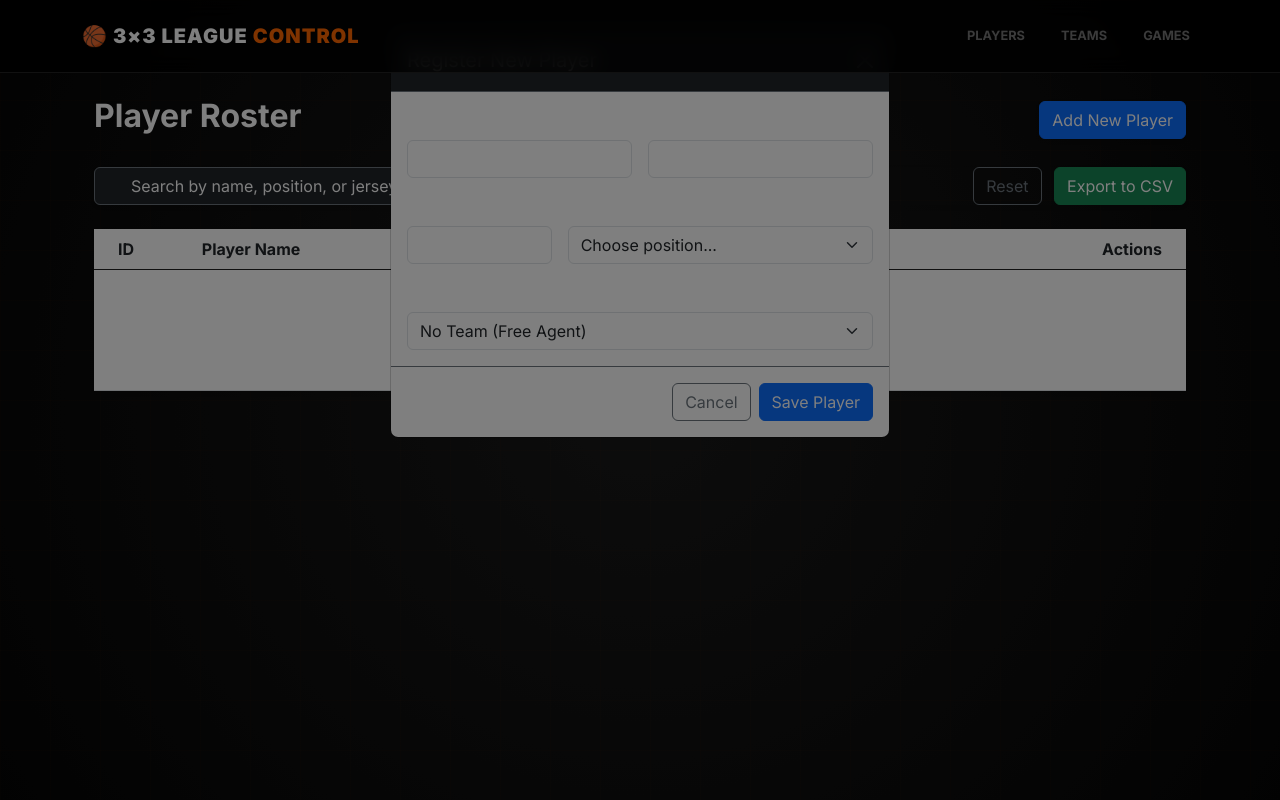
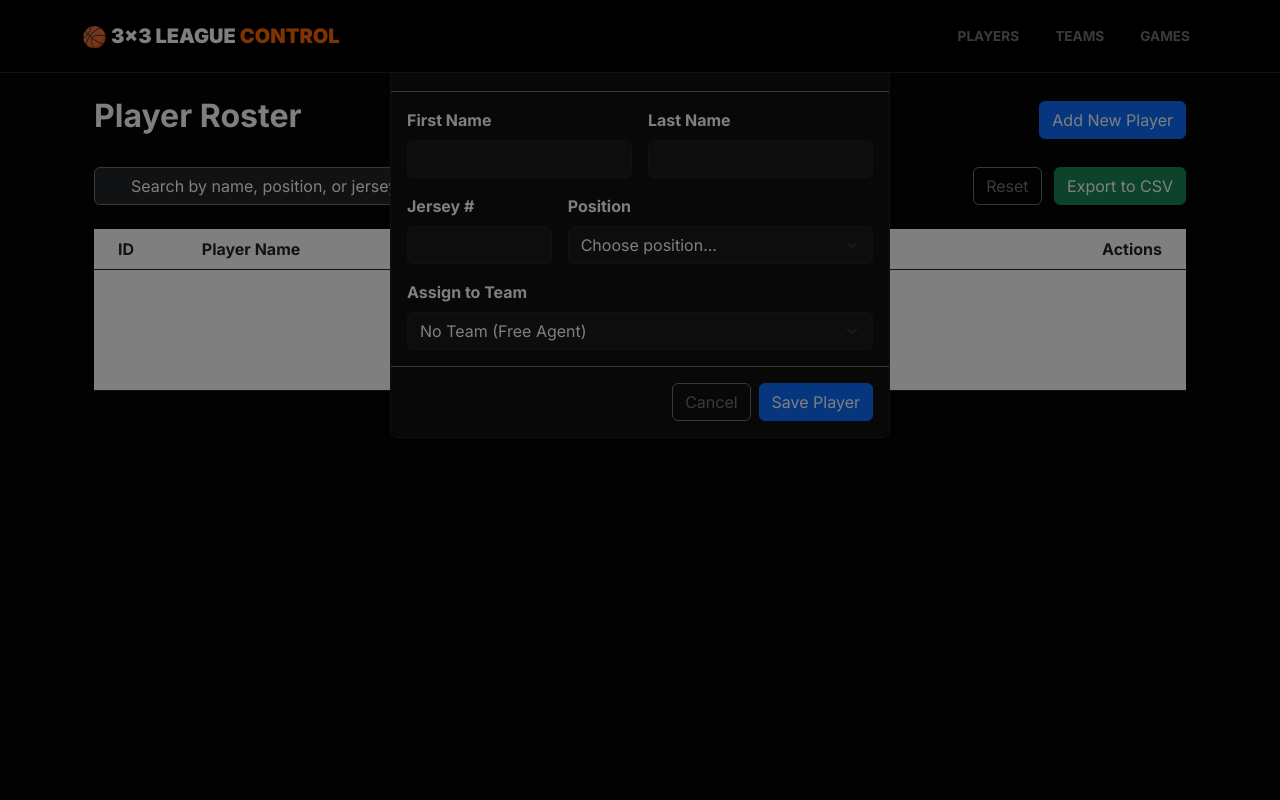
Before and after one commit to jbbongalos/3x3_CourtMaster, a Flask app: page /players in a window 1280 px wide, after a click on "Add New Player". Run offline with Flask 3, Linux system fonts and the light colour scheme; data that the repository does not hold is empty.

Commit message:
Update style.css

```diff
--- a/src/static/css/style.css
+++ b/src/static/css/style.css
@@ -1,38 +1,21 @@
 :root {
-    --bg-dark: #050505;
-    --bg-accent: #1a1a1a; /* Lighter charcoal for depth */
-    --card-bg: #111111;
+    --bg-black: #050505;
+    --card-gray: #111111;
     --accent-orange: #ff6600;
+    --text-white: #ffffff;
     --text-dim: #777777;
     --border-color: #222222;
 }
 
 body {
-    margin: 0;
-    min-height: 100vh;
-    /* This creates the depth you're missing */
-    background: radial-gradient(circle at center, var(--bg-accent) 0%, var(--bg-dark) 100%) !important;
-    background-attachment: fixed;
-    color: #ffffff !important;
+    background-color: var(--bg-black) !important;
+    color: var(--text-white) !important;
     font-family: 'Inter', sans-serif;
 }
 
-/* Subtle Tactical Grid Overlay */
-body::before {
-    content: "";
-    position: fixed;
-    top: 0; left: 0; width: 100%; height: 100%;
-    background-image:
-        linear-gradient(rgba(255, 102, 0, 0.02) 1px, transparent 1px),
-        linear-gradient(90deg, rgba(255, 102, 0, 0.02) 1px, transparent 1px);
-    background-size: 50px 50px;
-    z-index: -1;
-}
-
-/* Navbar with Glassmorphism */
+/* Navbar Styling */
 .bg-dark-custom {
-    background-color: rgba(0, 0, 0, 0.8) !important;
-    backdrop-filter: blur(10px);
+    background-color: #000000 !important;
     border-bottom: 1px solid var(--border-color);
     padding: 1rem 0;
 }
@@ -40,85 +23,129 @@ body::before {
 .navbar-brand {
     font-weight: 900;
     color: white !important;
-    text-transform: uppercase;
-    letter-spacing: 1px;
 }
 
-.accent { color: var(--accent-orange); }
+.accent {
+    color: var(--accent-orange);
+}
 
 .nav-link {
     color: var(--text-dim) !important;
-    font-weight: 700;
+    font-weight: 600;
     text-transform: uppercase;
-    font-size: 0.8rem;
+    font-size: 0.85rem;
     margin-left: 20px;
-    transition: 0.3s;
 }
 
-.nav-link:hover { color: var(--accent-orange) !important; }
+.nav-link:hover {
+    color: var(--accent-orange) !important;
+}
 
-/* Dashboard UI */
-.hero-section { padding: 80px 0 40px 0; }
+/* Hero Section */
+.hero-section {
+    padding: 80px 0 40px 0;
+}
 
 .hero-title {
-    font-size: 4.5rem;
+    font-size: 4rem;
     font-weight: 900;
-    line-height: 0.9;
-    letter-spacing: -2px;
+    line-height: 1;
+    margin-bottom: 15px;
 }
 
 .hero-subtitle {
     color: var(--text-dim);
     font-size: 1.1rem;
-    max-width: 600px;
-    margin-top: 15px;
+    max-width: 650px;
 }
 
+/* Stats Layout */
 .stats-grid {
     display: flex;
     gap: 20px;
-    margin-top: 30px;
+    flex-wrap: wrap;
 }
 
 .stat-card {
-    background-color: var(--card-bg);
+    background-color: var(--card-gray);
     border: 1px solid var(--border-color);
     padding: 60px 20px;
     flex: 1;
+    min-width: 250px;
     text-align: center;
-    border-radius: 4px;
-    transition: all 0.3s ease;
+    transition: 0.3s ease;
 }
 
 .stat-card:hover {
     border-color: var(--accent-orange);
-    transform: translateY(-5px);
-    box-shadow: 0 10px 30px rgba(0,0,0,0.5);
+    background-color: #161616;
 }
 
 .stat-number {
-    font-size: 5.5rem;
+    font-size: 5rem;
     font-weight: 900;
     color: var(--accent-orange);
     margin: 0;
-    line-height: 1;
 }
 
 .stat-label {
     margin-top: 15px;
     font-weight: 800;
     letter-spacing: 2px;
-    font-size: 0.75rem;
-    color: white;
+    font-size: 0.8rem;
 }
 
-/* Animation */
+/* Dribble Animation */
+@keyframes dribble {
+    0%, 100% { transform: translateY(0); }
+    50% { transform: translateY(8px); }
+}
+
 .dribble-ball {
     display: inline-block;
-    animation: bounce 0.8s infinite alternate ease-in-out;
+    animation: dribble 0.8s infinite ease-in-out;
 }
 
-@keyframes bounce {
-    from { transform: translateY(0); }
-    to { transform: translateY(6px); }
+/* Table fixes */
+.table {
+    color: var(--text-white) !important;
+    background-color: var(--card-gray);
+    border-color: var(--border-color);
 }
+
+.table-hover tbody tr:hover {
+    background-color: #1a1a1a !important;
+    color: var(--accent-orange) !important;
+}
+
+/* --- MODAL & FORM FIXES --- */
+.modal-content {
+    background-color: var(--card-gray);
+    border: 1px solid var(--border-color);
+    color: var(--text-white);
+}
+
+.modal-header, .modal-footer {
+    border-color: var(--border-color);
+    background-color: transparent !important;
+}
+
+.modal-body label {
+    color: var(--text-white);
+    margin-bottom: 8px;
+    font-weight: 700;
+    display: block;
+}
+
+.form-control, .form-select {
+    background-color: #1a1a1a;
+    border: 1px solid var(--border-color);
+    color: var(--text-white) !important;
+}
+
+.search-input-white:focus {
+    background-color: #1a1a1a;
+    border-color: var(--accent-orange);
+    box-shadow: none;
+    color: white !important;
+}
```
